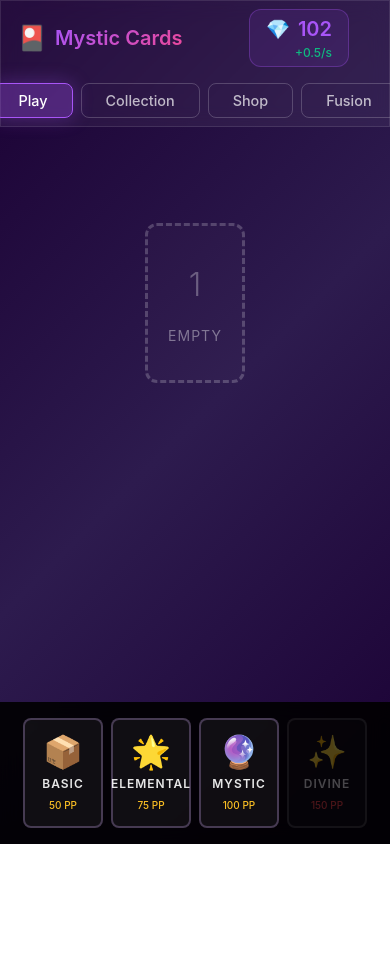
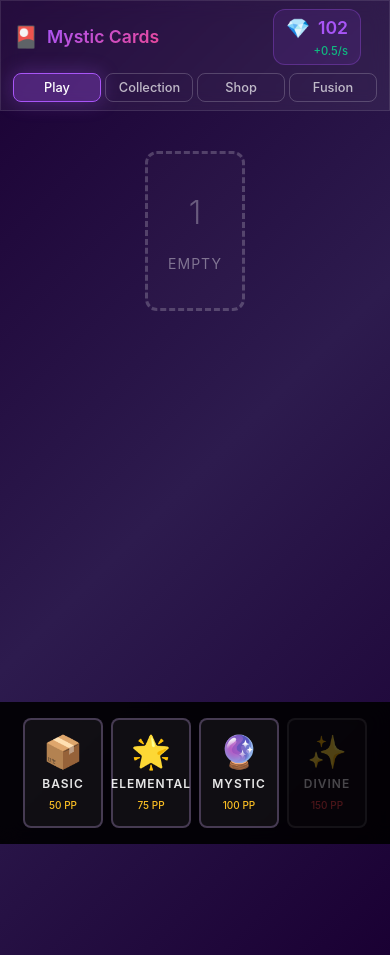
Before and after one commit to nico-elsewhere/pack_opening_roguelike_demo, a React (Vite) app in the folder pack-opening-roguelike/: page / in a window 390 px wide. Before the commit the page ends 844 px from the top, so only its background shows below. Built offline with nearby package versions, Linux system fonts and the light colour scheme.

Commit message:
mobile view fixes

```diff
--- a/pack-opening-roguelike/src/App.css
+++ b/pack-opening-roguelike/src/App.css
@@ -11,6 +11,7 @@ body {
   color: #fff;
   height: 100vh;
   overflow: hidden;
+  -webkit-overflow-scrolling: touch;
 }
 
 #root {
@@ -105,3 +106,27 @@ button:active {
 ::-webkit-scrollbar-thumb:hover {
   background: rgba(168, 85, 247, 0.7);
 }
+
+/* Mobile Viewport Fix */
+@media (max-width: 768px) {
+  body {
+    height: 100vh;
+    height: -webkit-fill-available;
+  }
+
+  #root {
+    height: 100vh;
+    height: -webkit-fill-available;
+  }
+
+  .app {
+    height: 100vh;
+    height: -webkit-fill-available;
+    overflow: hidden;
+  }
+
+  .main-content {
+    overflow-y: auto;
+    -webkit-overflow-scrolling: touch;
+  }
+}
--- a/pack-opening-roguelike/src/components/v2/GameBoard.css
+++ b/pack-opening-roguelike/src/components/v2/GameBoard.css
@@ -1,6 +1,6 @@
 .game-board {
   width: 100%;
-  height: 100%;
+  height: 100vh;
   display: flex;
   flex-direction: column;
   padding: 0;
@@ -8,6 +8,7 @@
   padding-bottom: 200px; /* Space for fixed pack toolbar */
   overflow: hidden;
   position: relative;
+  box-sizing: border-box;
 }
 
 .game-board.screen-shake {
--- a/pack-opening-roguelike/src/components/v2/Header.css
+++ b/pack-opening-roguelike/src/components/v2/Header.css
@@ -153,17 +153,55 @@
 @media (max-width: 768px) {
   .header {
     flex-wrap: wrap;
+    gap: 0.5rem;
+    padding: 0.5rem 0.75rem;
+  }
+
+  .header-left {
+    order: 1;
+  }
+
+  .header-right {
+    order: 2;
     gap: 1rem;
-    padding: 0.5rem 1rem;
   }
 
   .nav-tabs {
     order: 3;
     width: 100%;
     justify-content: center;
+    gap: 0.25rem;
+  }
+
+  .nav-tab {
+    padding: 0.4rem 0.8rem;
+    font-size: 0.8rem;
+    flex: 1;
+    text-align: center;
+    min-width: 0;
   }
 
   .stats-mini {
     display: none;
   }
+
+  .pp-display {
+    padding: 0.25rem 0.75rem;
+  }
+
+  .pp-amount {
+    font-size: 1.1rem;
+  }
+
+  .pp-rate {
+    font-size: 0.7rem;
+  }
+
+  .game-logo {
+    font-size: 1.1rem;
+  }
+
+  .logo-icon {
+    font-size: 1.3rem;
+  }
 }
--- a/pack-opening-roguelike/src/components/v2/UnifiedPackOpening.css
+++ b/pack-opening-roguelike/src/components/v2/UnifiedPackOpening.css
@@ -6,6 +6,7 @@
   align-items: center;
   padding: 2rem;
   position: relative;
+  box-sizing: border-box;
 }
 
 /* Header */
@@ -349,7 +350,13 @@
 /* Mobile Responsive */
 @media (max-width: 768px) {
   .unified-pack-opening {
-    padding: 1rem;
+    padding: 0.5rem;
+    height: calc(100vh - 200px); /* Account for pack toolbar */
+    overflow-y: auto;
+  }
+
+  .opening-header {
+    margin-bottom: 1rem;
   }
 
   .opening-title {
@@ -359,6 +366,7 @@
   .cards-grid-unified {
     grid-template-columns: repeat(3, 100px);
     gap: 12px;
+    margin-top: 1rem;
   }
 
   .card-slot-unified {
@@ -368,10 +376,17 @@
 
   .packs-container {
     gap: 1rem;
+    margin-top: 1rem;
   }
 
   .pack-slot-unified {
     width: 100px;
     height: 150px;
   }
+
+  .open-packs-button {
+    bottom: 60px; /* Reduced for mobile */
+    padding: 1rem 2rem;
+    font-size: 1rem;
+  }
 }
```
